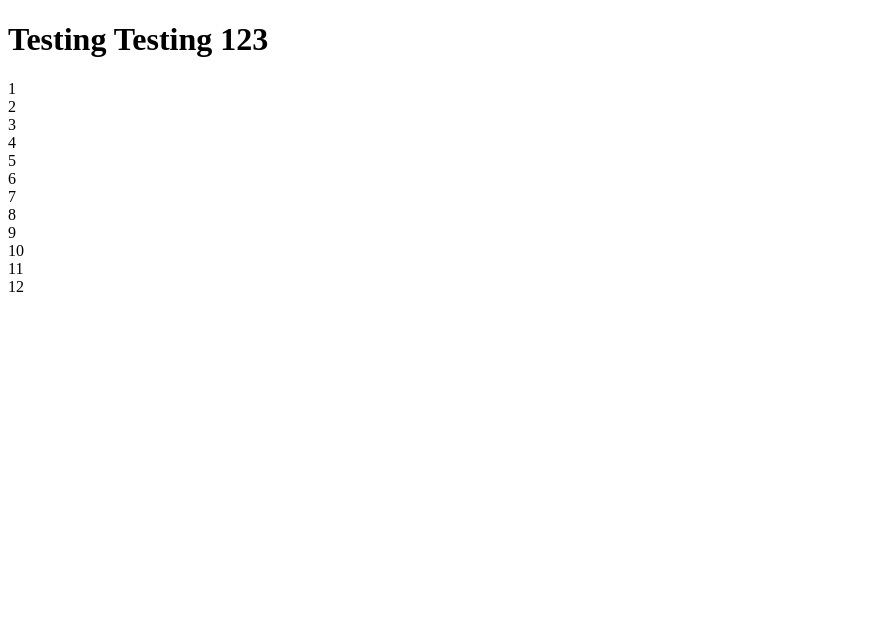
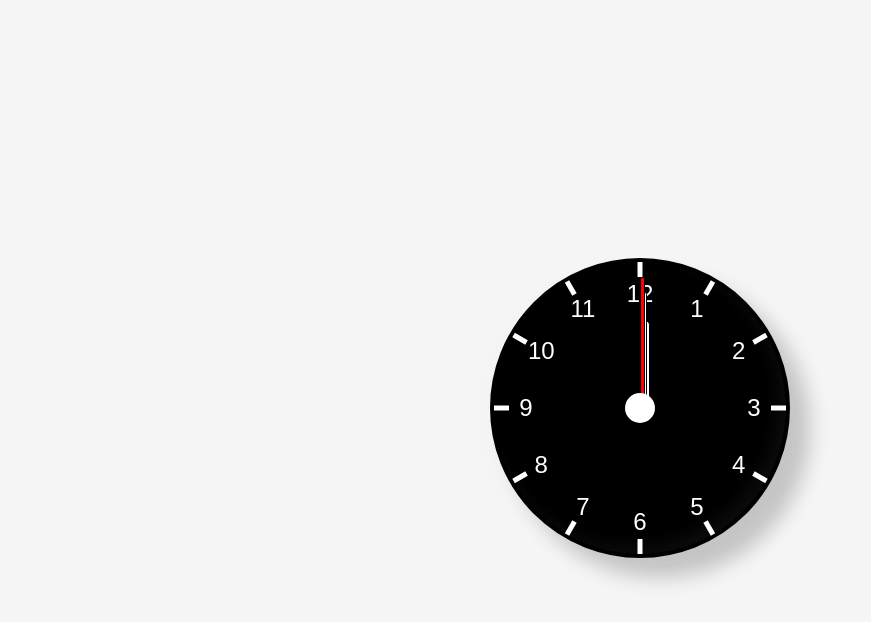
Before and after one commit to chrisclarkedev/react_clock, a React (Create React App) app: page / in a window 1280 px wide. Shown: the top 622 px of the page, without its empty margins (0-871 px from the left). Built offline with nearby package versions, Linux system fonts and the light colour scheme.

Commit message:
Styling of clock

```diff
--- a/src/App.css
+++ b/src/App.css
@@ -1,38 +1,163 @@
-.App {
-  text-align: center;
+*,
+*::after,
+*::before {
+  box-sizing: border-box;
+  font-family: Gotham Rounded, sans-serif;
+}
+body {
+  background: whitesmoke;
+  display: flex;
+  justify-content: center;
+  align-items: center;
+  min-height: 100vh;
+  overflow: hidden;
 }
 
-.App-logo {
-  height: 40vmin;
-  pointer-events: none;
+.clock {
+  color: white;
+  width: 300px;
+  height: 300px;
+  background-color: black;
+  border-radius: 50%;
+  border: 4px solid black;
+  box-shadow: -8px 8px 15px rgba(225, 225, 225, 0.05),
+    20px 20px 20px rgba(0, 0, 0, 0.2),
+    inset -8px -8px 15px rgba(225, 225, 225, 0.05),
+    inset 20px 20px 20px rgba(0, 0, 0, 0.2);
+  position: relative;
+}
+.clock::after {
+  content: '';
+  height: 30px;
+  width: 30px;
+  border-radius: 50%;
+  background-color: white;
+  position: absolute;
+  top: 50%;
+  left: 50%;
+  transform: translateX(-50%) translateY(-50%);
+  z-index: 11;
 }
 
-@media (prefers-reduced-motion: no-preference) {
-  .App-logo {
-    animation: App-logo-spin infinite 20s linear;
-  }
+.clock .number {
+  --roation: 0;
+  position: absolute;
+  width: 100%;
+  height: 100%;
+  text-align: center;
+  transform: rotate(var(--roation));
+
+  font-size: 1.5rem;
+  padding: 18px;
 }
 
-.App-header {
-  background-color: #282c34;
-  min-height: 100vh;
-  display: flex;
-  flex-direction: column;
-  align-items: center;
-  justify-content: center;
-  font-size: calc(10px + 2vmin);
-  color: white;
+.number::before {
+  content: '';
+  position: absolute;
+  top: 0;
+  left: 50%;
+  transform: translateX(-50%);
+  width: 5px;
+  height: 15px;
+  background-color: white;
 }
 
-.App-link {
-  color: #61dafb;
+.clock .number1 {
+  --roation: 30deg;
+}
+.clock .number2 {
+  --roation: 60deg;
+}
+.clock .number3 {
+  --roation: 90deg;
+}
+.clock .number4 {
+  --roation: 120deg;
+}
+.clock .number5 {
+  --roation: 150deg;
+}
+.clock .number6 {
+  --roation: 180deg;
+}
+.clock .number7 {
+  --roation: 210deg;
+}
+.clock .number8 {
+  --roation: 240deg;
+}
+.clock .number9 {
+  --roation: 270deg;
+}
+.clock .number10 {
+  --roation: 300deg;
+}
+.clock .number11 {
+  --roation: 330deg;
 }
 
-@keyframes App-logo-spin {
-  from {
-    transform: rotate(0deg);
-  }
-  to {
-    transform: rotate(360deg);
-  }
+.number1 div {
+  transform: rotate(-30deg);
 }
+
+.number2 div {
+  transform: rotate(-60deg);
+}
+.number3 div {
+  transform: rotate(-90deg);
+}
+.number4 div {
+  transform: rotate(-120deg);
+}
+.number5 div {
+  transform: rotate(-150deg);
+}
+.number6 div {
+  transform: rotate(-180deg);
+}
+.number7 div {
+  transform: rotate(-210deg);
+}
+.number8 div {
+  transform: rotate(-240deg);
+}
+.number9 div {
+  transform: rotate(-270deg);
+}
+.number10 div {
+  transform: rotate(-300deg);
+}
+.number11 div {
+  transform: rotate(-330deg);
+}
+
+.clock .hand {
+  /* --roation:0; */
+  position: absolute;
+  bottom: 50%;
+  left: 50%;
+
+  border: 1px solid black;
+  border-top-right-radius: 10px;
+  border-top-left-radius: 10px;
+  background-color: white;
+  transform-origin: bottom;
+  /* transform: translate(-50%) rotate(calc(var(--roation)* 1deg)); */
+  z-index: 10;
+}
+
+.clock .hand.second {
+  width: 5px;
+  height: 45%;
+  background-color: red;
+}
+.clock .hand.minute {
+  width: 7px;
+  height: 40%;
+  background-color: white;
+}
+.clock .hand.hour {
+  width: 10px;
+  height: 30%;
+  background-color: white;
+}
--- a/src/App.js
+++ b/src/App.js
@@ -3,13 +3,6 @@ import Clock from './components/Clock';
 import './App.css';
 
 function App() {
-  return (
-    <>
-      <div>
-        <h1>Testing Testing 123</h1>
-      </div>
-      <Clock />
-    </>
-  );
+  return <Clock />;
 }
 export default App;
--- a/src/components/Clock.js
+++ b/src/components/Clock.js
@@ -2,17 +2,10 @@ import React from 'react';
 
 function Clock() {
   return (
-    <div className="Clock">
-      {/* Hand that shows hour */}
+    <div className="clock">
       <div className="hand hour"></div>
-
-      {/* Hand that shows minute */}
       <div className="hand minute"></div>
-
-      {/* Hand that shows seconds */}
       <div className="hand second"></div>
-
-      {/* Each hour of the clock in # */}
       <div className="number number1">
         <div>1</div>
       </div>
--- /dev/null
+++ b/src/index.css
@@ -0,0 +1,13 @@
+body {
+  margin: 0;
+  font-family: -apple-system, BlinkMacSystemFont, 'Segoe UI', 'Roboto', 'Oxygen',
+    'Ubuntu', 'Cantarell', 'Fira Sans', 'Droid Sans', 'Helvetica Neue',
+    sans-serif;
+  -webkit-font-smoothing: antialiased;
+  -moz-osx-font-smoothing: grayscale;
+}
+
+code {
+  font-family: source-code-pro, Menlo, Monaco, Consolas, 'Courier New',
+    monospace;
+}
```
